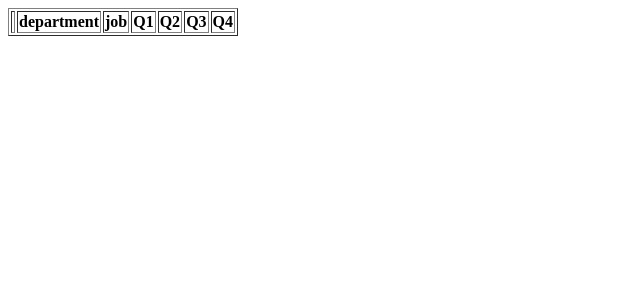
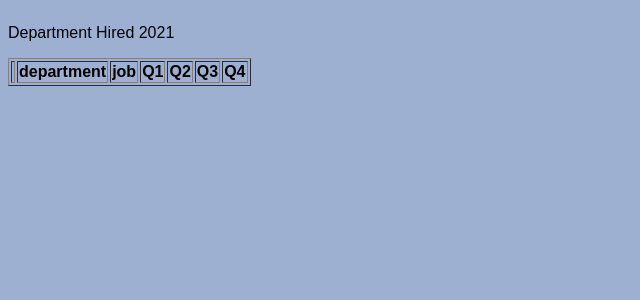
Before and after one commit to dannev96/api_challenge, a Flask app: page /api/stkhldr/hired in a window 1280 px wide. Shown: the top 300 px of the page, without its empty margins (0-640 px from the left). Run offline with Flask 2, Linux system fonts and the light colour scheme; data that the repository does not hold is empty; some libraries are stand-ins or nearby versions.

Commit message:
se agregaron estilos con css a los htmls

```diff
--- a/src/app.py
+++ b/src/app.py
@@ -579,7 +579,6 @@ def consulta_sql2(year_minor,year_mayor,dato):
 
         SELECT id, department, hired
             FROM cte """.format(year_minor,year_mayor)
-    print('=================='+dato)
     if dato == 'all':
         cadena =""" """
     elif dato == 'lower':
@@ -652,7 +651,6 @@ def list_department_hired():
     sql = consulta_sql2(year_minor,year_mayor,dato4)
     cursor = conexion.connection.cursor()
     cursor.execute(sql)
-    print(sql)
     datos = cursor.fetchall()
     df = pd.DataFrame(datos, columns =['id', 'department', 'hired'])
     df = df.astype({'id':'int','hired':'int'})
--- /dev/null
+++ b/src/static/style.css
@@ -0,0 +1,19 @@
+.button{
+    color: aliceblue;
+    background-color: darkblue;
+    border-radius: 25px;
+}
+
+body {
+    background-color: #9eb0d2;
+    align-content: center;
+    font-family: sans-serif
+}
+
+p {
+    font-family: sans-serif
+}
+
+input {
+    font-family: sans-serif;
+}
--- a/src/templates/simple.html
+++ b/src/templates/simple.html
@@ -1,13 +1,16 @@
 <!DOCTYPE html>
 <html lang="en">
 <head>
+    <P>Department Hired {{year}}</P>
     <meta charset="UTF-8">
     <title>Department Hired {{year}}</title>
+    <link rel="stylesheet" href="/static/style.css" >
 </head>
-<body>
+<body class="text-center">
 
 {% for table in tables %}
             {{ table|safe }}
 {% endfor %}
+
 </body>
 </html>
--- a/src/templates/simple2.html
+++ b/src/templates/simple2.html
@@ -1,13 +1,16 @@
 <!DOCTYPE html>
 <html lang="en">
 <head>
+    <P>Department Hired {{year}}</P>
     <meta charset="UTF-8">
     <title>Hired Quarter Mean {{year}}</title>
+    <link rel="stylesheet" href="/static/style.css" >
 </head>
-<body>
+<body class="text-center">
 
 {% for table in tables %}
             {{ table|safe }}
 {% endfor %}
+
 </body>
 </html>
```
Also changed, not shown: 1 other file.
